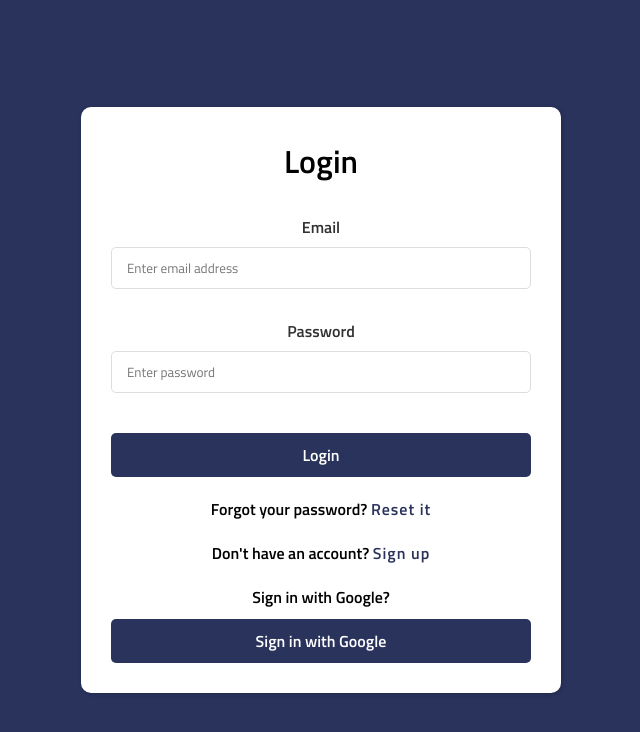
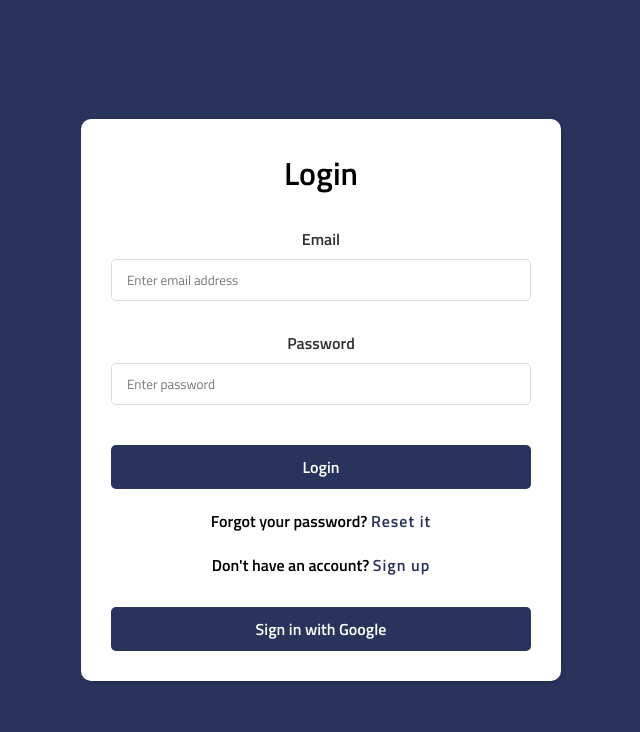
Before and after one commit to faculty-calendar/faculty-calendar, a React (Create React App) app: page /login in a window 1280 px wide. Shown: the top 732 px of the page, without its empty margins (319-959 px from the left). Built offline with nearby package versions, Linux system fonts and the light colour scheme; no server answers.

Commit message:
remove duplicate message in login page
Signed-off-by: droideronline <dinesh.suriya106@gmail.com>

```diff
--- a/src/components/Login/Login.js
+++ b/src/components/Login/Login.js
@@ -87,7 +87,6 @@ function Login() {
         </span>
       </p>
       <p>
-        Sign in with Google?{" "}
         <span>
           <button disabled={submitButtonDisabled} onClick={handleGoogleSignIn}>
             Sign in with Google
```
